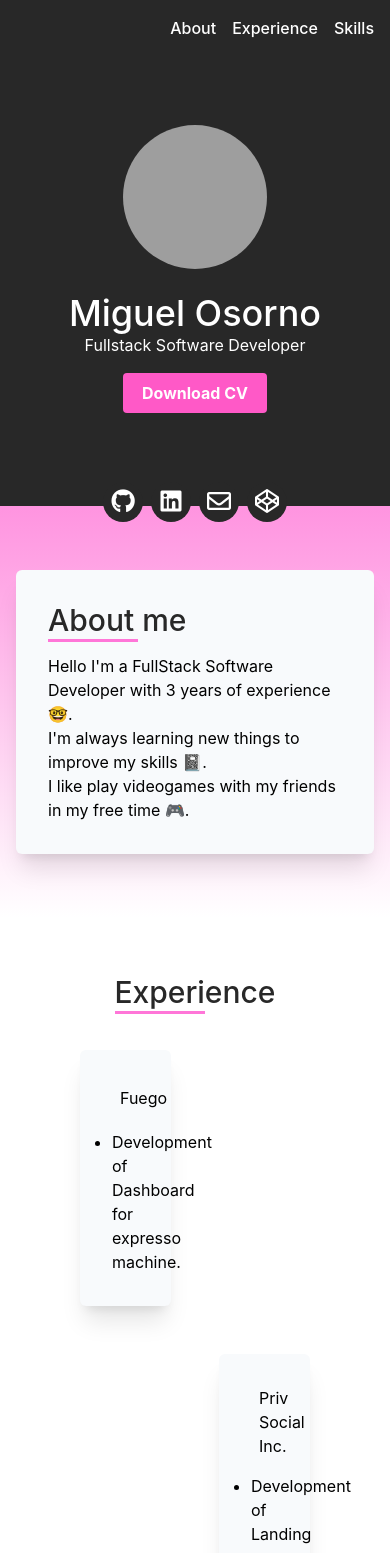
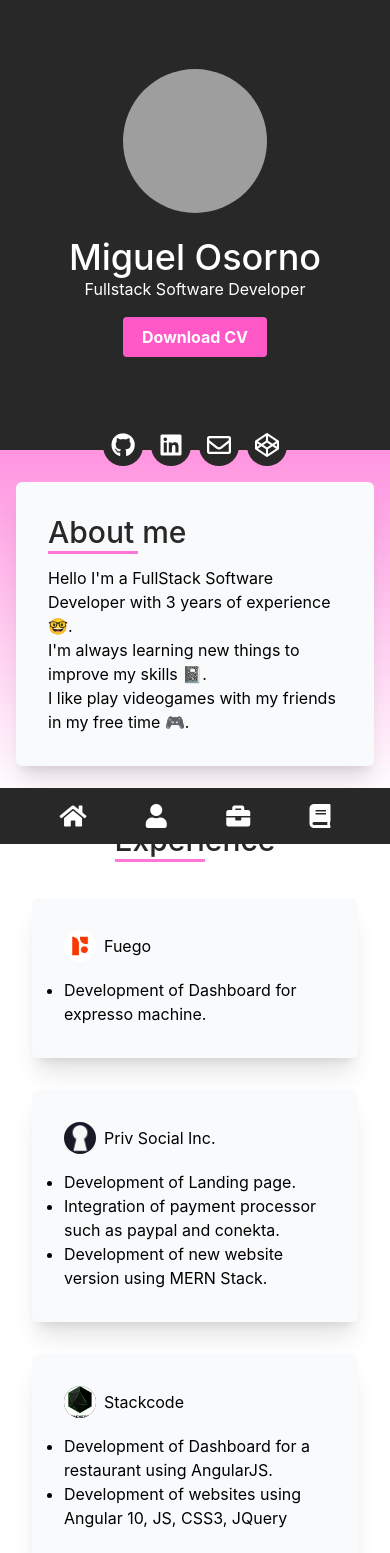
Before and after one commit to MiguelOsorno/Resume-2023, a React (Create React App) app: page / in a window 390 px wide. Shown: the top 1553 px of the page. Built offline with nearby package versions, Linux system fonts and the light colour scheme; grey boxes are pictures that could not be loaded.

Commit message:
feat(src/components): add responsive design

```diff
--- a/src/components/about/About.tsx
+++ b/src/components/about/About.tsx
@@ -1,7 +1,7 @@
 export const About = (): JSX.Element => {
     return (
         <div id="about-section" className="bg-gradient-to-b from-[#ff94e0] to-white">
-            <div className="xl:container mx-auto px-4 py-16">
+            <div className="xl:container mx-auto px-4 py-8 md:py-16">
                 <div className="rounded-md bg-slate-50 shadow-xl p-8">
                     <h2 className="text-3xl font-medium text-[#282828] title__line relative">About me</h2>
                     <p className="mt-4">
--- a/src/components/cover/Cover.tsx
+++ b/src/components/cover/Cover.tsx
@@ -5,7 +5,7 @@ interface Props {
 
 export const Cover = ({ coverRef }: Props): JSX.Element => {
     return (
-        <div ref={coverRef} className="h-[450px] relative bg-[#282828]">
+        <div id="home-section" ref={coverRef} className="h-[450px] relative bg-[#282828]">
             <div className="h-full relative flex flex-col">
                 <div className="flex-1 flex justify-center items-center">
                     <div className="flex flex-col">
--- a/src/components/experience/Experience.tsx
+++ b/src/components/experience/Experience.tsx
@@ -2,12 +2,12 @@ import { motion } from 'framer-motion'
 
 export const Experience = () => {
     return (
-        <div id="experience-section" className="">
-            <div className="xl:container mx-auto p-4">
-                <div className="flex justify-center pt-10">
+        <div id="experience-section" className="overflow-hidden">
+            <div className="xl:container mx-auto py-6 px-4">
+                <div className="flex justify-center md:pt-10">
                     <h2 className="text-3xl font-medium text-[#282828] title__line relative">Experience</h2>
                 </div>
-                <div className="grid grid-cols-2 gap-12 mt-10 px-16">
+                <div className="grid grid-cols-1 md:grid-cols-2 gap-8 px-4 md:gap-6 lg:gap-12 mt-10 md:px-8 lg:px-16">
                     <motion.div
                         initial="offscreen"
                         whileInView="onscreen"
@@ -40,8 +40,8 @@ export const Experience = () => {
                             </div>
                         </motion.div>
                     </motion.div>
-                    <div></div>
-                    <div></div>
+                    <div className='hidden md:block'></div>
+                    <div className='hidden md:block'></div>
                     <motion.div
                         initial="offscreen"
                         whileInView="onscreen"
--- a/src/components/navigation/Navigation.tsx
+++ b/src/components/navigation/Navigation.tsx
@@ -2,24 +2,38 @@ interface Props {
     coverIsIntersecting: boolean;
 }
 
-export const Navigation = ({coverIsIntersecting}: Props) => {
+export const Navigation = ({ coverIsIntersecting }: Props) => {
     return (
-        <div className={`${coverIsIntersecting ? 'bg-[#282828]' : 'backdrop-blur-[2px]'} z-10 sticky top-0`}>
+        <div className={`z-10 fixed bottom-0 left-0 right-0 bg-[#282828] ${coverIsIntersecting ? 'md:bg-[#282828]' : 'md:bg-transparent md:backdrop-blur-[2px]'} md:right-[auto] md:left-[auto] md:bottom-[auto] md:sticky md:top-0`}>
             <nav className="xl:container mx-auto p-4">
-                <ul className="w-full flex justify-end space-x-4 text-white">
-                    <li>
-                        <a className={`${coverIsIntersecting ? '' : 'text-[#282828]'} font-medium relative navigation__link`} href="#about-section">
-                            About
+                <ul className="w-full flex justify-evenly md:justify-end space-x-4 text-white">
+                    <li className="flex md:hidden">
+                        <a href="#home-section" className="flex md:hidden text-2xl">
+                            <i className="fas fa-home"></i>
                         </a>
                     </li>
                     <li>
-                        <a className={`${coverIsIntersecting ? '' : 'text-[#282828]'} font-medium relative navigation__link`}  href="#experience-section">
-                            Experience
+                        <a className={`hidden md:flex ${coverIsIntersecting ? '' : 'text-[#282828]'} font-medium relative navigation__link`} href="#about-section">
+                            About
+                        </a>
+                        <a href="#about-section" className="flex md:hidden text-2xl">
+                            <i className="fas fa-user"></i>
                         </a>
                     </li>
                     <li>
-                        <a className={`${coverIsIntersecting ? '' : 'text-[#282828]'} font-medium relative navigation__link`}  href="#skills-section">
+                        <a className={`hidden md:flex ${coverIsIntersecting ? '' : 'text-[#282828]'} font-medium relative navigation__link`} href="#experience-section">
+                            Experience
+                        </a>
+                        <a href="#experience-section" className="flex md:hidden text-2xl">
+                            <i className="fas fa-briefcase"></i>
+                        </a>
+                    </li>
+                    <li>
+                        <a className={`hidden md:flex ${coverIsIntersecting ? '' : 'text-[#282828]'} font-medium relative navigation__link`} href="#skills-section">
                             Skills
+                        </a>
+                        <a href="#skills-section" className="flex md:hidden text-2xl">
+                            <i className="fas fa-book"></i>
                         </a>
                     </li>
                 </ul>
```
Also changed, not shown: src/components/skills/Skills.tsx (+6 -6 lines).
